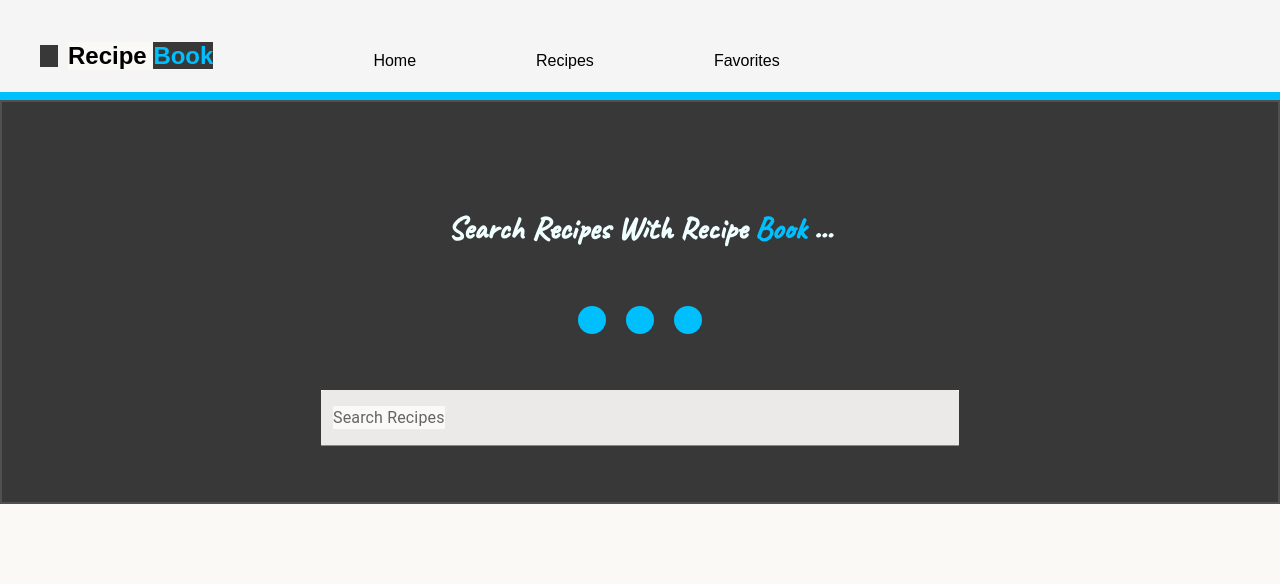
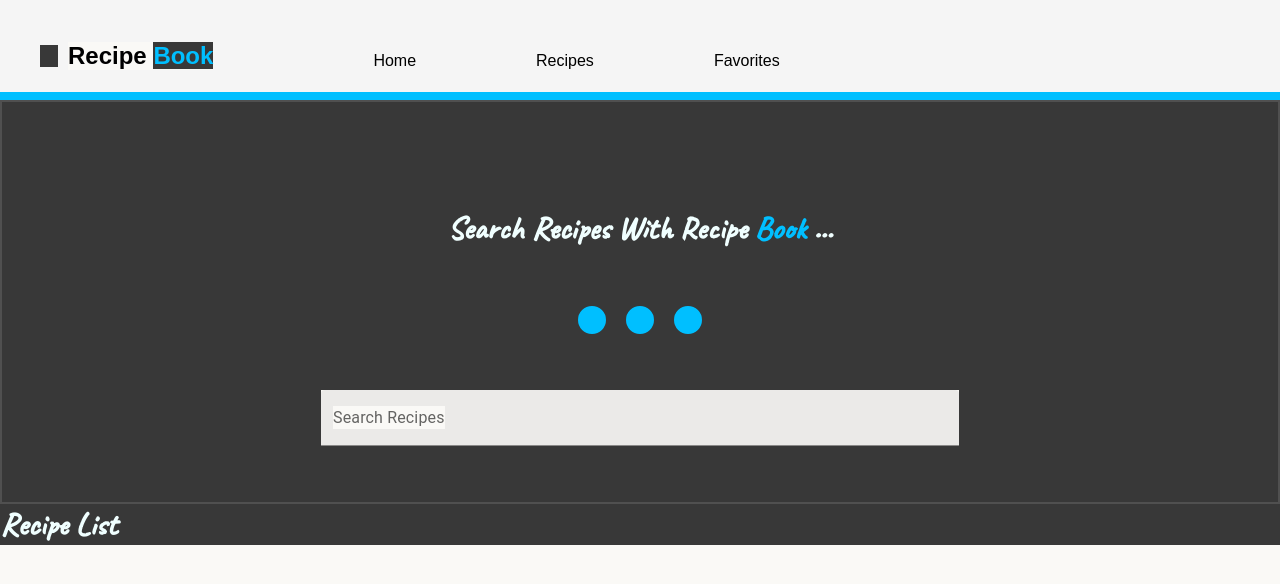
Before and after one commit to dselmer/recipe-book, a React (Create React App) app: page / in a window 1280 px wide. Shown: the top 584 px of the page. Built offline with nearby package versions, Linux system fonts and the light colour scheme; some icons are missing.

Commit message:
addeding recipe list component.

```diff
--- a/src/App.js
+++ b/src/App.js
@@ -1,5 +1,6 @@
 import SearchBar from "./components/SearchBar";
 import NavBar from "./components/NavBar";
+import RecipeList from "./components/RecipeList";
 import "./App.css";
 
 function App() {
@@ -7,6 +8,7 @@ function App() {
     <div>
       <NavBar/>
       <SearchBar />
+      <RecipeList/>
     </div>
   );
 }
--- /dev/null
+++ b/src/components/RecipeList.js
@@ -0,0 +1,17 @@
+function RecipeList() {
+    return (
+      <>
+        <div className="RecipeList-container">
+          <div className=" RecipeList-container">
+            <h1>
+         Recipe List
+            </h1>
+
+
+          </div>
+        </div>
+      </>
+    );
+  }
+
+  export default RecipeList;
```
